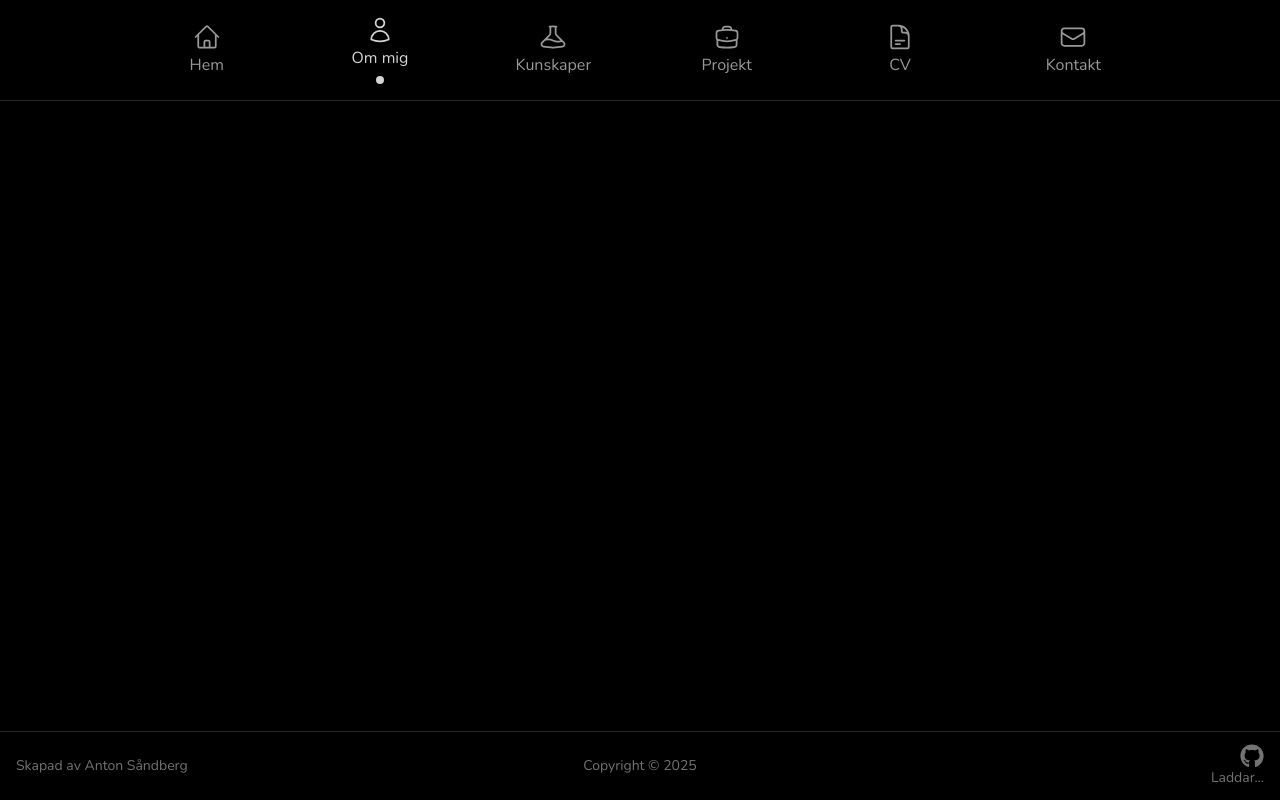
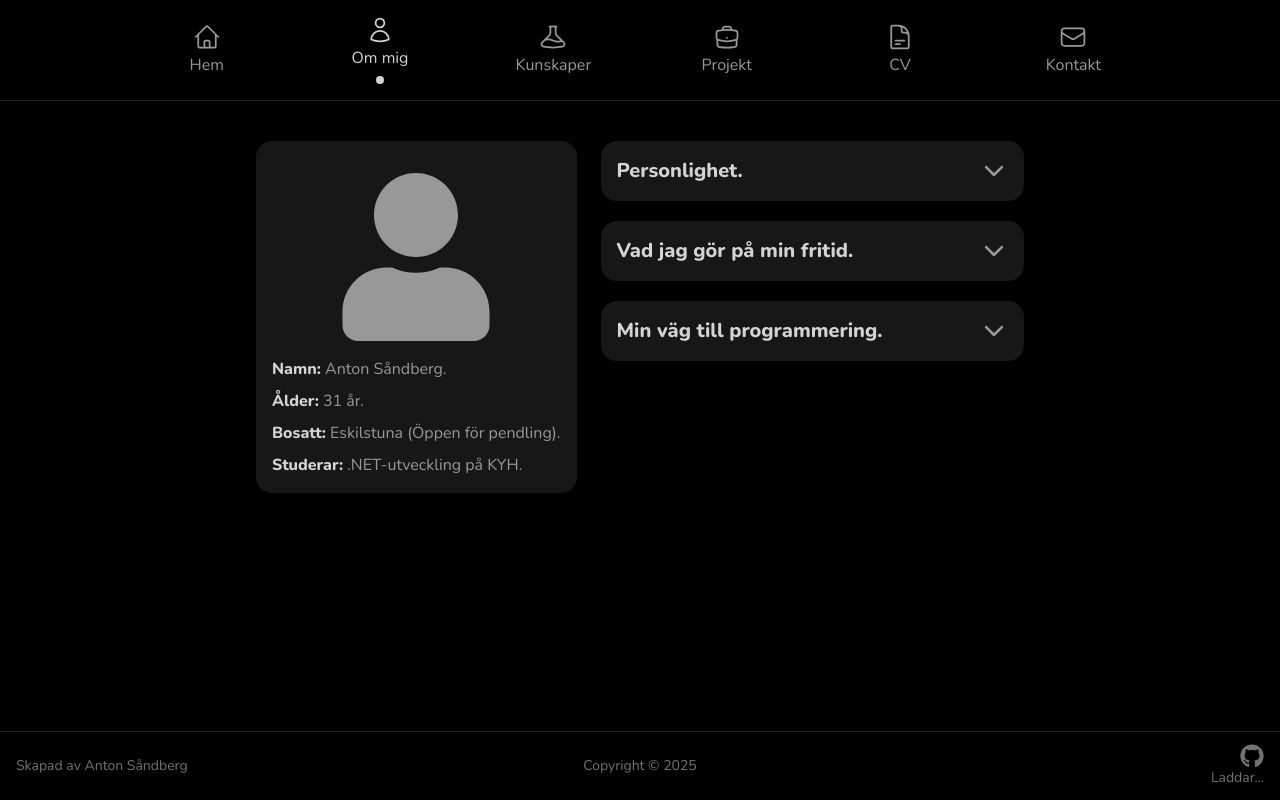
Before and after one commit to Anton-Sandberg/portfolio, a React (Vite) app: page /about in a window 1280 px wide. Built offline with nearby package versions, Linux system fonts and the light colour scheme; no server answers.

Commit message:
feat: add ProfileFacts and AboutMeAccordion to about page

```diff
--- a/src/pages/About.tsx
+++ b/src/pages/About.tsx
@@ -1,5 +1,21 @@
+import AboutMeAccordion from "@/components/about-page/AboutMeAccordion";
+import ProfileFacts from "@/components/about-page/ProfileFacts";
+import { FaUser } from "react-icons/fa";
+
 const About = () => {
-  return <div></div>;
+  return (
+    <section className="max-w-3xl mx-auto py-10 flex flex-col md:flex-row justify-center gap-6">
+      <div className="flex justify-center md:self-start">
+        <div className="bg-neutral-900 flex p-4 flex-col justify-between w-full rounded-2xl">
+          <FaUser className="size-50 p-4 self-center" />
+          <ProfileFacts />
+        </div>
+      </div>
+      <div className="flex-1">
+        <AboutMeAccordion />
+      </div>
+    </section>
+  );
 };
 
 export default About;
```
